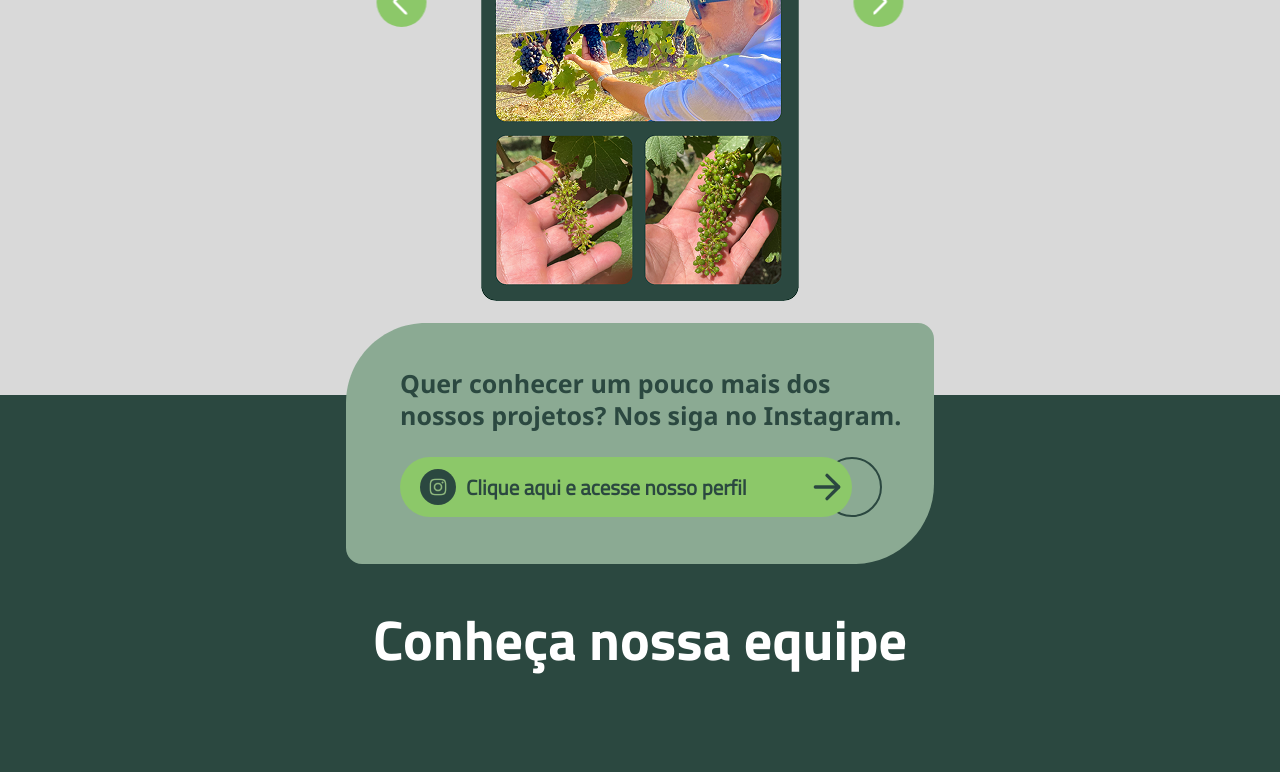
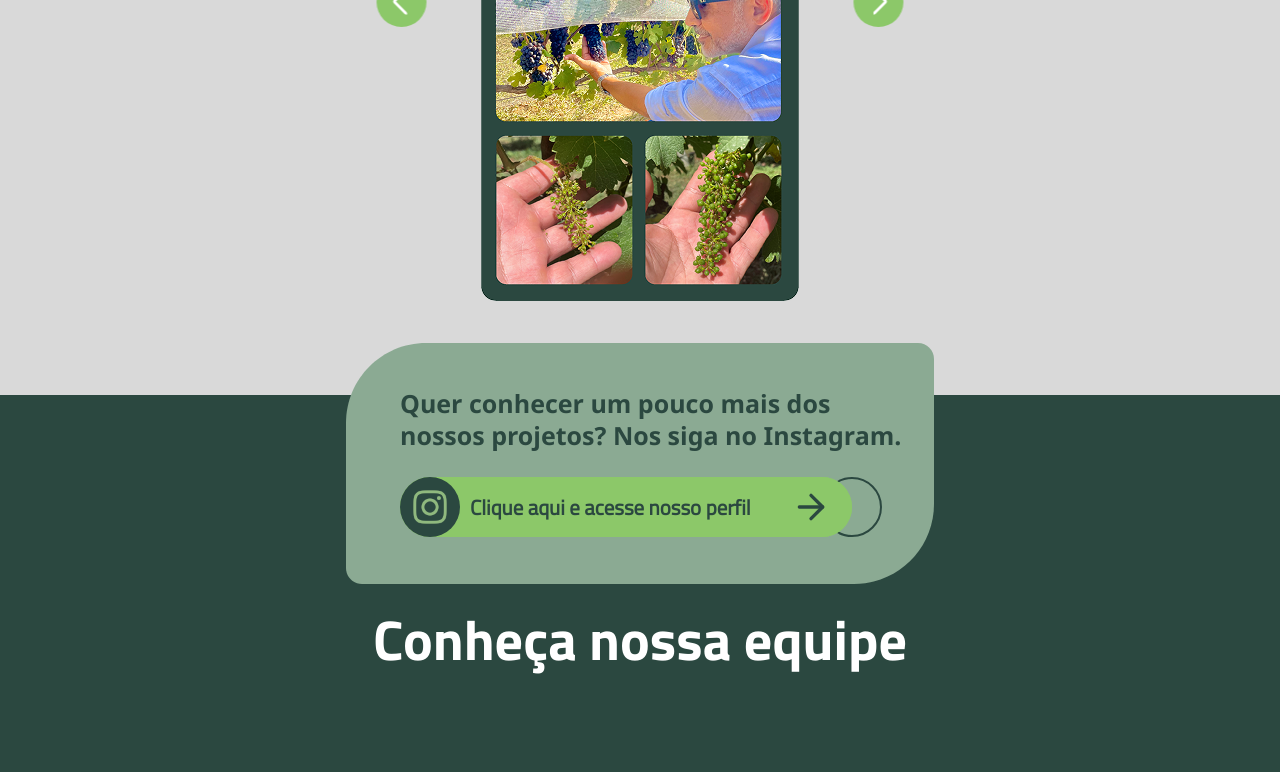
Before and after one commit to yagoMiron/pantabio, a React (Create React App) app: page / in a window 1280 px wide. Shown: the part 4563-5335 px from the top of the page. Built offline with nearby package versions, Linux system fonts and the light colour scheme.

Commit message:
hover effect no instagram card

```diff
--- a/src/components/InstagramCard/styles.module.css
+++ b/src/components/InstagramCard/styles.module.css
@@ -29,9 +29,10 @@
   display: flex;
   align-items: center;
   justify-content: left; /* seta alinhada à direita */
-  padding: 0 20px;
+  padding: 0;
   text-decoration: none;
-  background: transparent;
+  background-color: #8cc869;
+  border-radius: 40px;
   border: none;
   cursor: pointer;
   z-index: 2; /* acima do SVG */
@@ -39,9 +40,13 @@
   font-weight: 600;
   font-size: 1.3rem;
 }
+.button:hover {
+  background-color: #2b4840;
+  color: #8cc869;
+}
 
 .arrow {
-  margin-left: 60px;
+  margin-left: 40px;
 }
 
 .buttonLeft {
@@ -53,16 +58,16 @@
 .instagram {
   background-color: #2b4840;
   border-radius: 50%;
-  width: 36px;
-  height: 36px;
+  width: 60px;
+  height: 60px;
   display: flex;
   align-items: center;
   justify-content: center;
 }
 
 .instagram img {
-  width: 20px;
-  height: 20px;
+  width: 40px;
+  height: 40px;
   filter: brightness(0) saturate(100%) invert(66%) sepia(23%) saturate(500%)
     hue-rotate(58deg) brightness(100%) contrast(90%);
 }
@@ -76,18 +81,22 @@
     height: 121px;
   }
   .arrow {
-    margin-left: 0;
+    margin-left: 24px;
     height: 30px;
   }
   .instagram {
     width: 30px;
     height: 30px;
   }
+  .instagram img {
+    width: 20px;
+    height: 20px;
+  }
   .button {
     position: absolute;
     top: 67px;
     left: 8px;
-    width: 452px;
+    width: 250px;
     height: 30px;
   }
 }
--- a/src/components/Validacoes/index.tsx
+++ b/src/components/Validacoes/index.tsx
@@ -74,7 +74,11 @@ const Validacoes = () => {
           <img src={downArrow} alt="Próxima" />
         </button>
       </div>
-      <InstagramCard></InstagramCard>
+      <div className={styles.areaInstagram}>
+        <div className={styles.deslocador}>
+          <InstagramCard />
+        </div>
+      </div>
     </div>
   );
 };
--- a/src/components/Validacoes/styles.module.css
+++ b/src/components/Validacoes/styles.module.css
@@ -5,7 +5,7 @@
   display: flex;
   flex-direction: column;
   align-items: center;
-  height: 108vh;
+  min-height: 108vh;
   font-family: "Titillium Web", sans-serif;
 }
 
@@ -64,6 +64,16 @@
 
 .right img {
   transform: rotate(-90deg);
+}
+.areaInstagram {
+  width: 100%;
+  margin-top: 20px;
+  display: flex;
+  flex-direction: column;
+  align-items: center;
+}
+.deslocador {
+  position: absolute;
 }
 
 @keyframes moverEsquerda {
```
